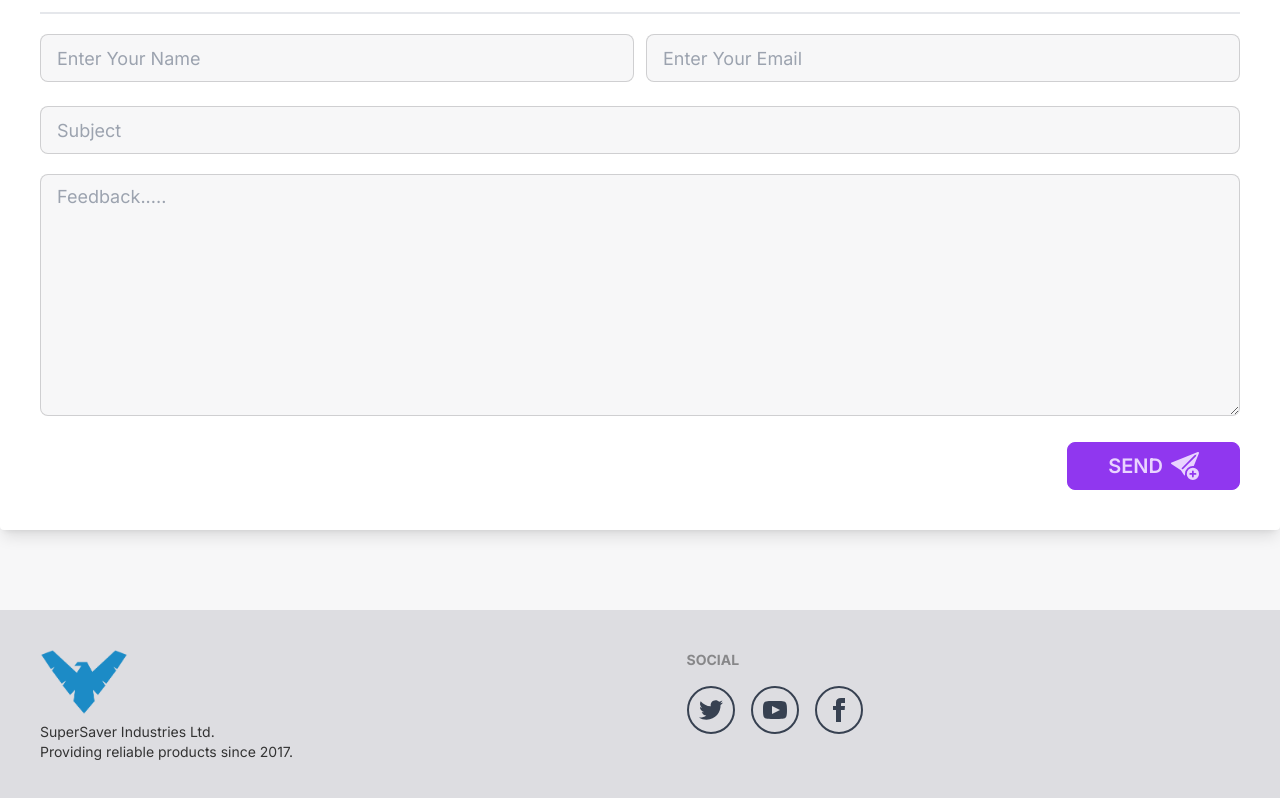
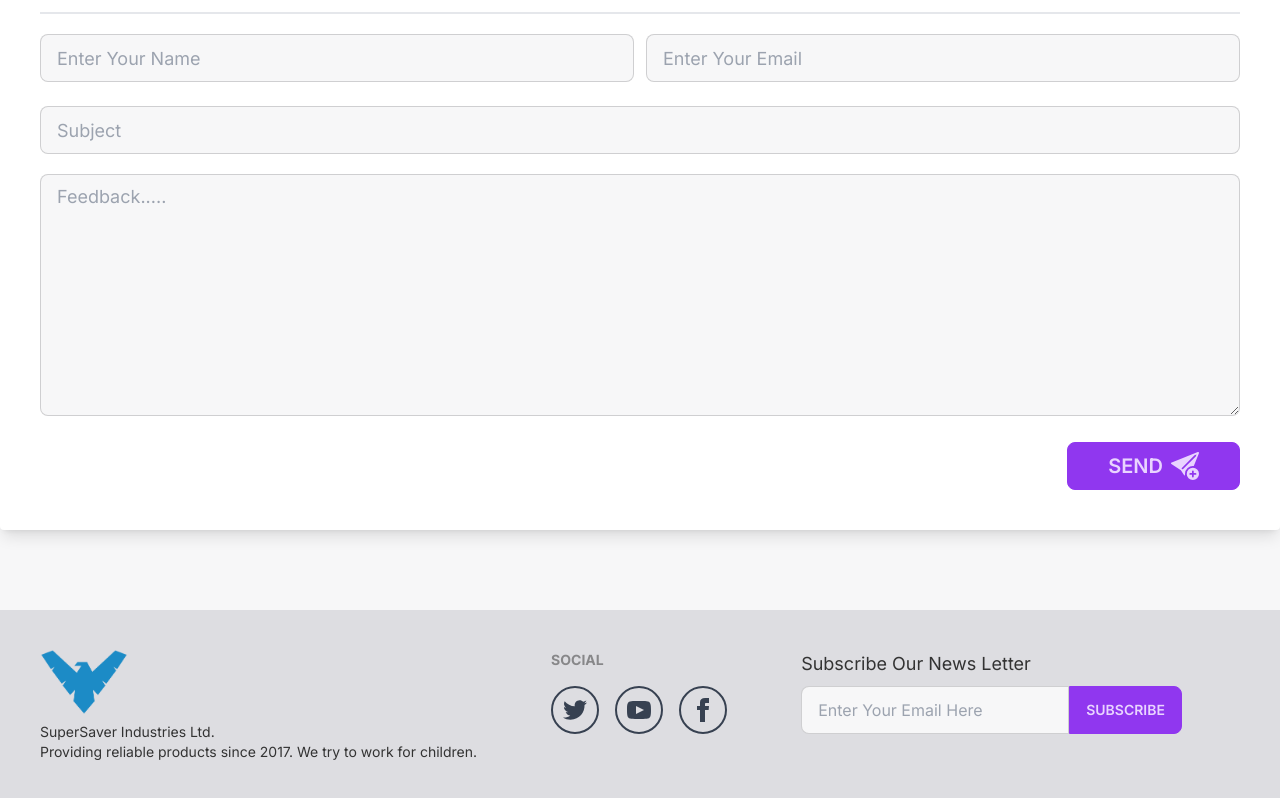
Before and after one commit to a4arpon/super-savers, a React (Vite) app: page / in a window 1280 px wide. Shown: the part 2418-3216 px from the top of the page. Built offline with nearby package versions, Linux system fonts and the light colour scheme; no server answers.

Commit message:
Fix: Footer Fixed

```diff
--- a/src/components/shared/Footer.jsx
+++ b/src/components/shared/Footer.jsx
@@ -6,7 +6,7 @@ const Footer = () => {
         <p>
           SuperSaver Industries Ltd.
           <br />
-          Providing reliable products since 2017.
+          Providing reliable products since 2017. We try to work for children.
         </p>
       </div>
       <div>
@@ -47,6 +47,17 @@ const Footer = () => {
           </a>
         </div>
       </div>
+      <div className="text-lg">
+        <p>Subscribe Our News Letter</p>
+        <div className="input-group">
+          <input
+            type="email"
+            className="input input-bordered focus:outline-none"
+            placeholder="Enter Your Email Here"
+          />
+          <button className="btn btn-primary">Subscribe</button>
+        </div>
+      </div>
     </footer>
   )
 }
```
